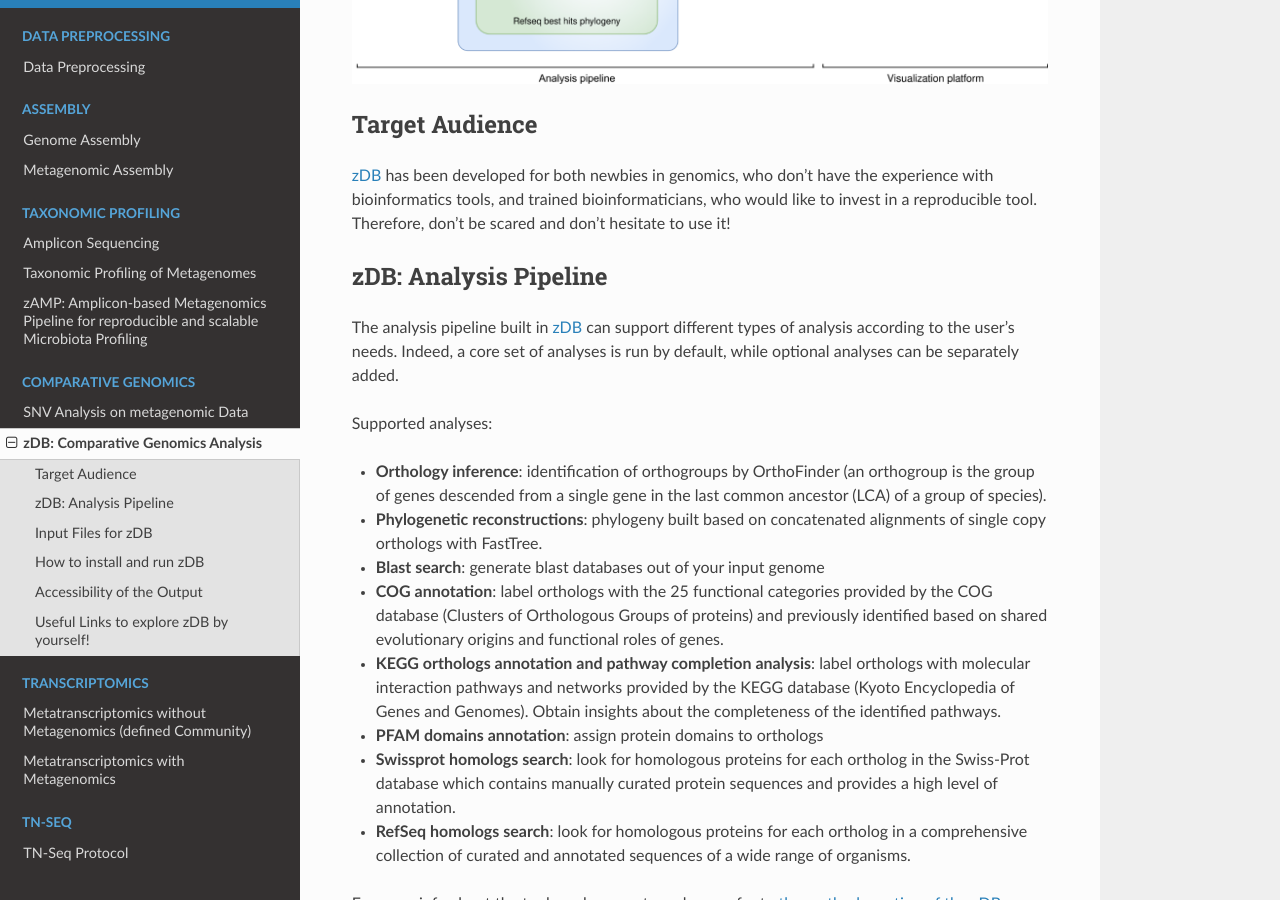
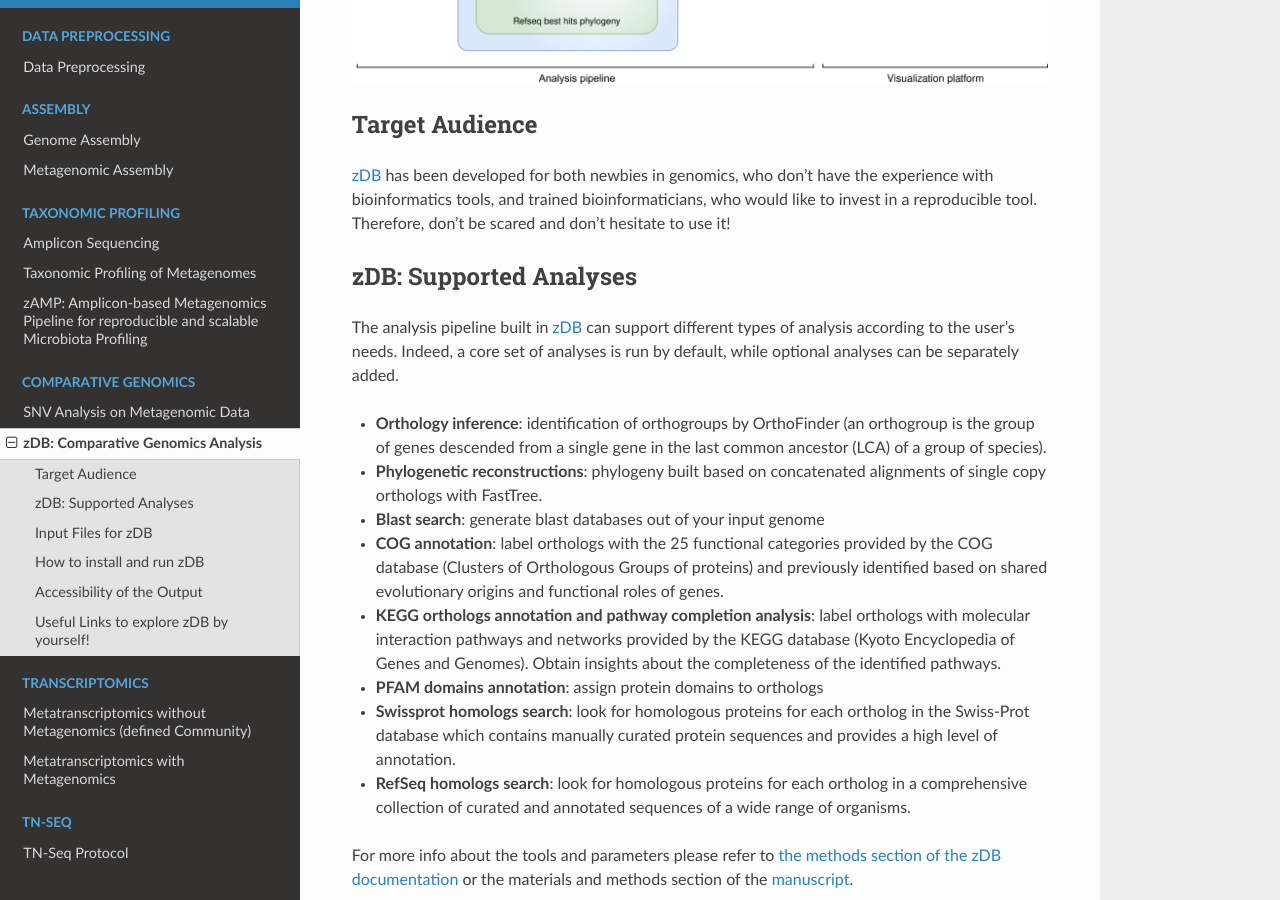
Before and after one commit to MicrobiologyETHZ/Methods_in_Microbiomics, a Sphinx documentation site: the page built from docs/comparative_genomics/zDB.rst, in a window 1280 px wide and 900 px high, scrolled down 654 px. Built offline with Sphinx 7.4.7 and the Read the Docs theme 2.0.0, drawn with Linux system fonts in a browser that asks for light colours.

Commit message:
Small cosmetic changes

```diff
--- a/docs/comparative_genomics/zDB.rst
+++ b/docs/comparative_genomics/zDB.rst
@@ -13,11 +13,10 @@
 ^^^^^^^^^^^^^^^
 `zDB`_ has been developed for both newbies in genomics, who don’t have the experience with bioinformatics tools, and trained bioinformaticians, who would like to invest in a reproducible tool. Therefore, don’t be scared and don’t hesitate to use it!
 
-zDB: Analysis Pipeline
-^^^^^^^^^^^^^^^^^^^^^^
+zDB: Supported Analyses
+^^^^^^^^^^^^^^^^^^^^^^^
 The analysis pipeline built in `zDB`_ can support different types of analysis according to the user’s needs. Indeed, a core set of analyses is run by default, while optional analyses can be separately added.
 
-Supported analyses:
 
 - **Orthology inference**: identification of orthogroups by OrthoFinder (an orthogroup is the group of genes descended from a single gene in the last common ancestor (LCA) of a group of species).
 - **Phylogenetic reconstructions**: phylogeny built based on concatenated alignments of single copy orthologs with FastTree.
```
Also changed, not shown: docs/comparative_genomics/SNVs_metagenomics.rst (+10 -9 lines), docs/taxonomic_profiling/zAMP.rst (+4 -4 lines).
